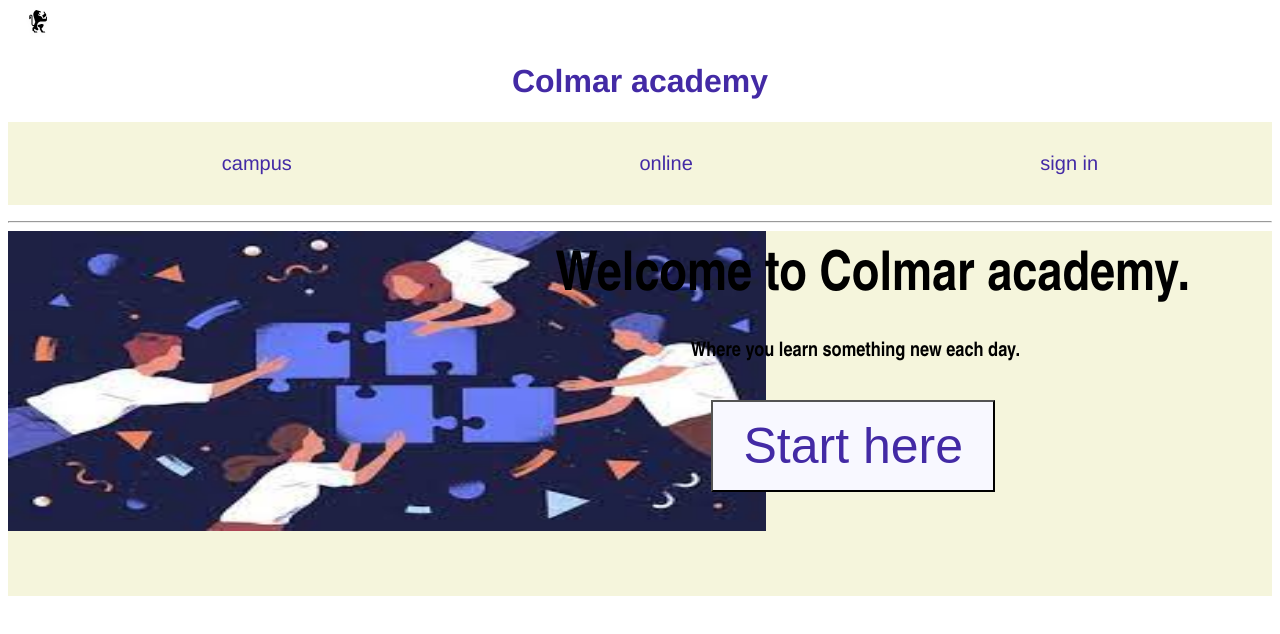
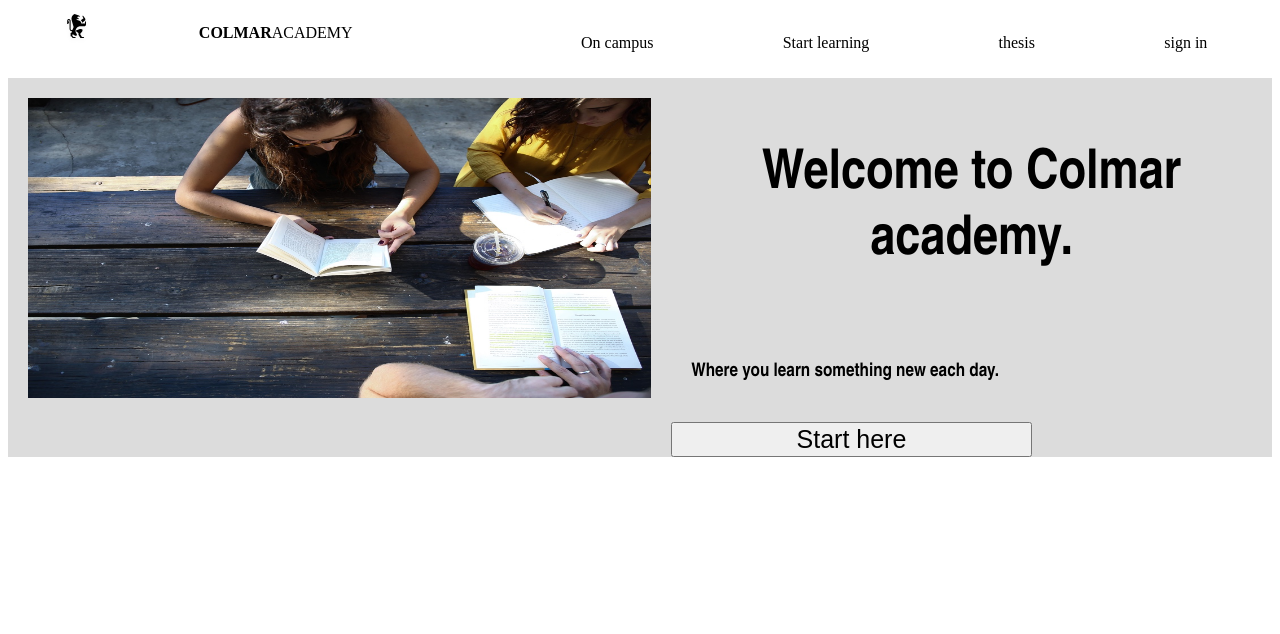
Before and after one commit to Shawaiz-naeem/colmar-project, a plain HTML site: page index.html in a window 1280 px wide. Drawn offline with Linux system fonts and the light colour scheme.

Commit message:
Fifth commit

```diff
--- a/Colmar.css
+++ b/Colmar.css
@@ -1,89 +1,56 @@
-h1{
-    color: rgb(67, 42, 165);
+
+.navigation{
     display: flex;
-    justify-content: center;
-    font-family:'Franklin gothic medium'
+    justify-content: space-around;
+    background-color:white
+}
+.li{
+    padding: 10px;
+    display: inline-flex;
+    justify-content: space-around;
+    align-items: stretch;
 
 }
-
-ul{
-    display:flex;
-    flex-direction: row;
-    list-style-type: none;
-    background-color: beige;
-    justify-content: space-around;
-    font-family:'Franklin gothic medium'
-}
-li{
-    padding: 30px;
-    font-size: 20px;
-    color: rgb(67, 42, 165);
-}
-li:hover{
+.li:hover{
     background-color: rgb(67, 42, 165);
     color: aliceblue;
 }
-main{
-    background-color:beige;
-    height: 365px;
-}
-img{
-    width:60%;
-    display: grid;
-}
-.a{
-    display: grid;
-    border: 4px dodgerblue solid;
-    grid-row-start: 1;
-    grid-row-end: span 4;
-    grid-column-start: 1;
-    grid-column-end: span 3 ;
-    background-color: ghostwhite;
-}
-.grid{
-    height: 100px;
-    width: 45%;
-    display:grid;
-    grid-template-columns: 100px;
-    grid-template-rows: 300px;
-    padding: 32px 24px;
-}
 .para h2{
-    text-align: right;
-    padding:20px 40px;
+    text-align: center;
+    padding:20px 20px;
     font-size: 55px;
-    position:absolute;
-    right:50px;
-    top:180px;
     font-family: "Arial narrow";
+
 }
 .para h3{
-    text-align:right;
+    text-align:left;
     font-family: "Arial narrow";
-    padding:20px 40px;
-    font-size: 20px;
-    position:absolute;
-    right:220px;
-    top:300px;
-
-
+    padding:20px 20px;
 }
 button{
-    position:absolute;
-    right:285px;
-    top:400px;
-    font-size:50px;
-    padding:15px 30px;
-    color: rgb(67, 42, 165);
+    font-size:25px;
+    padding:10px
     background-color: ghostwhite;
+    justify-content: left;
+    width:60%
 }
 button:hover{
     color: white;
     background-color: rgb(67, 42, 165);
 }
 #logo{
-    width: 60px;
     display: inline;
-    height: 30px;
-
+    max-height: 40px;
+    max-width: 30px;
+    float: left
 }
+#banner{
+    width:700px;
+    padding: 20px 20px;
+    display: block;
+    float: left;
+}
+.first{
+    background-color: gainsboro;
+    display: flex;
+}
--- a/index.html
+++ b/index.html
@@ -7,28 +7,24 @@
     <link rel="stylesheet" type="text/css" href="Colmar.css" />
 </head>
 <body>
-    <header>
+
+
+ <div class="navigation">
     <img src="ic-logo.jpg.svg" alt="logo" id="logo">
-     <h1>Colmar academy</h1>
-    </header>
-    <nav>
-        <ul>
-            <li>campus</li>
-            <li>online</li>
-            <li>sign in</li>
-        </ul>
-    </nav>
-    <hr>
-    <main>
-        <!-- <div class="grid">
-          <div class="a">A</div>
-        </div> -->
-        <img src="team image colmar.jpg" width= 60% height="300px">
+    <p><b>COLMAR</b>ACADEMY<p>
+    <p class="li">On campus</p>
+    <p class="li">Start learning</p>
+    <p class="li">thesis</p>
+    <p class="li">sign in</p>
+</div>
+
+<div class="first">
+    <img src="banner.jpg" width= "100px" height="300px" id="banner">
     <div class="para">
         <h2>Welcome to Colmar academy.</h2>
         <h3>Where you learn something new each day.</h3>
         <button type="button">Start here</button>
     </div>
-    </main>
+</div>
 </body>
 </html>
```
Also changed, not shown: banner.jpg (added). Lines whose indentation alone changed are shown as unchanged.
